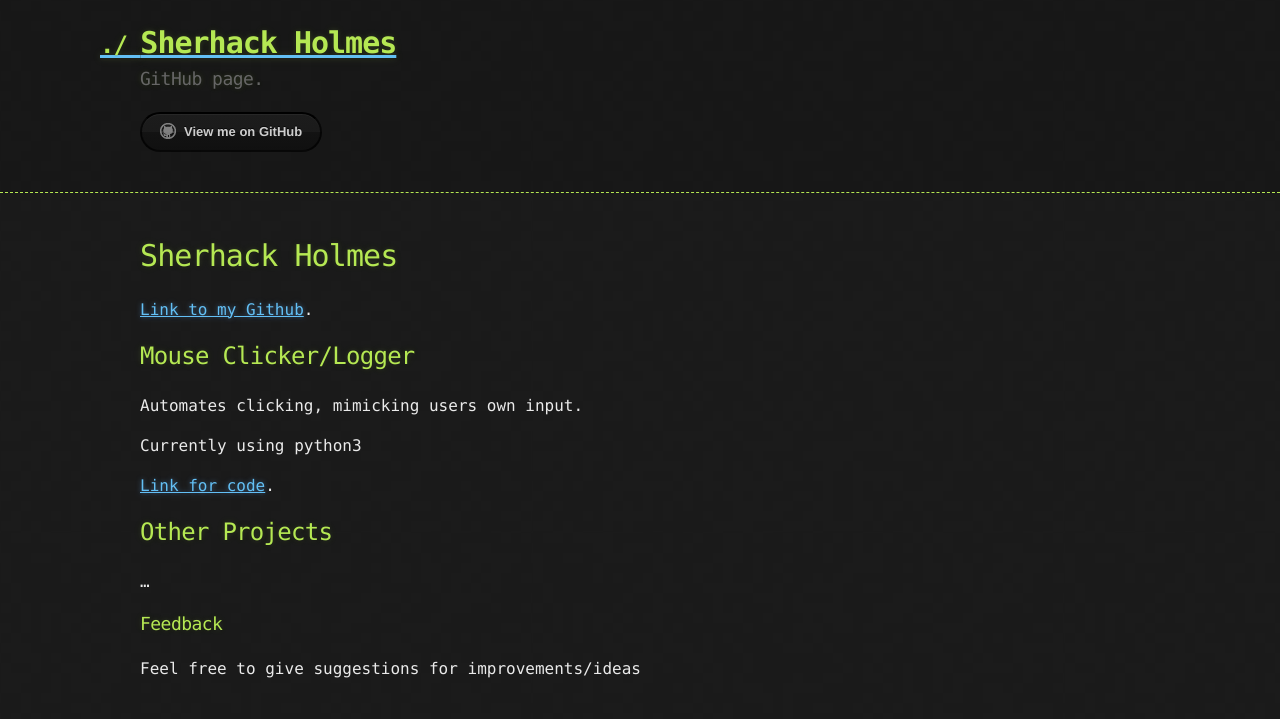
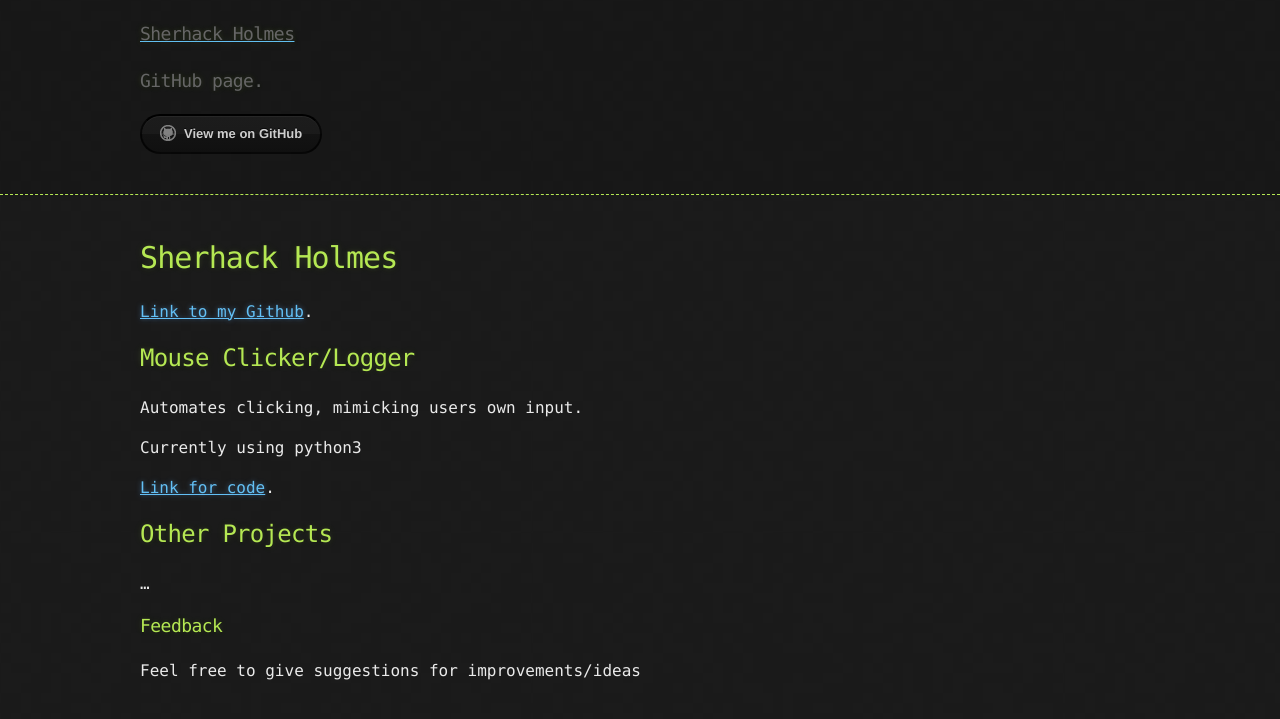
Before and after one commit to sherhack/sherhack.github.io, a Jekyll site: the page built from index.md, in a window 1280 px wide. Shown: the top 719 px of the page. Built offline with Jekyll 4.4.1, drawn with Linux system fonts in a browser that asks for light colours; our own code applies the rules of GitHub Pages for plain Markdown files.

Commit message:
Update default.html

```diff
--- a/_layouts/default.html
+++ b/_layouts/default.html
@@ -14,7 +14,7 @@
     <header>
       <div class="container">
         <a href="{{ site.github }}">
-          <h1>{{ site.title }}</h1>
+          <h2>{{ site.title }}</h2>
         </a>
         <h2>{{ site.description }}</h2>
 
```
